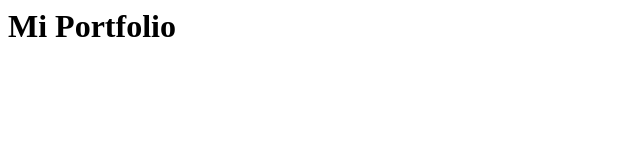
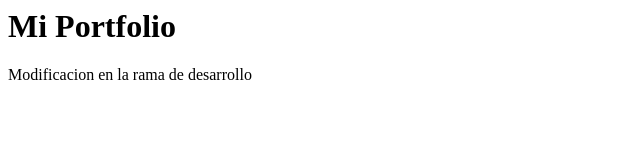
Before and after one commit to JoelGutierrez99/portfolio-FrontEnd, a plain HTML site: page index.html in a window 1280 px wide. Shown: the whole page, without its empty margins (0-640 px from the left). Drawn offline with Linux system fonts and the light colour scheme.

Commit message:
Update index.html

```diff
--- a/index.html
+++ b/index.html
@@ -1 +1,2 @@
 <h1>Mi Portfolio</h1>
+<p>Modificacion en la rama de desarrollo</p>
```
